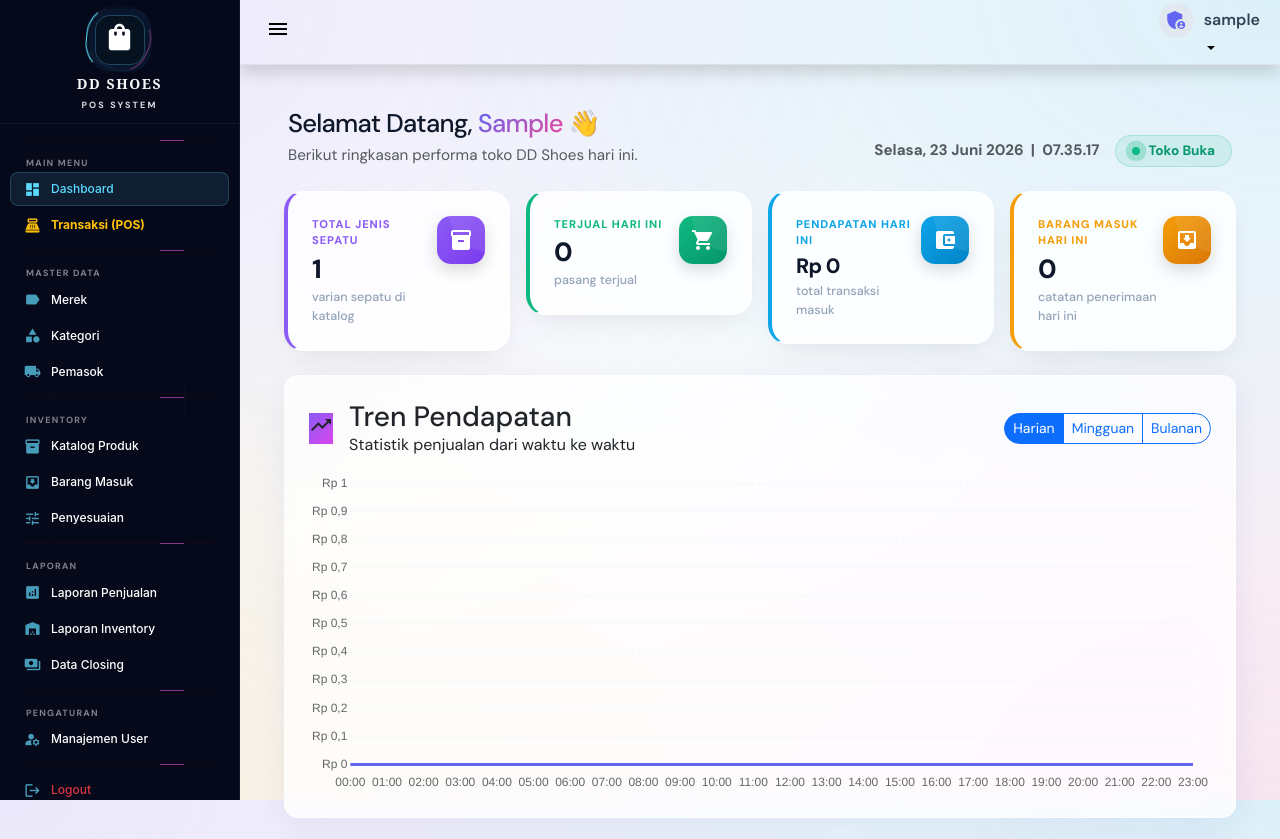
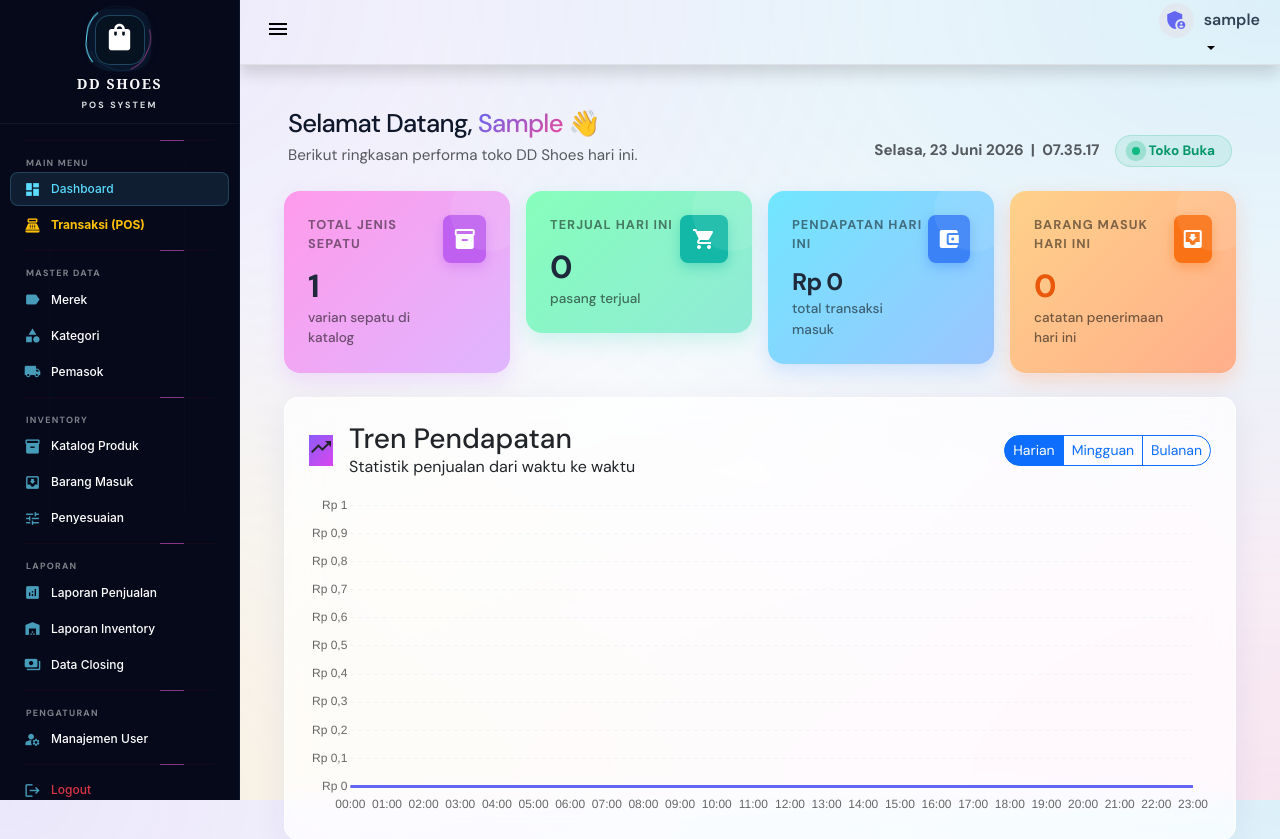
Before and after one commit to irvansusanto152-web/ddshoes_store, a Django app: page / in a window 1280 px wide. Shown: the top 839 px of the page. Run offline with Django 5.2, Linux system fonts and the light colour scheme; a user stored in the database is signed in; tables that the repository leaves empty hold one stand-in row (values such as "Sample post"); some libraries are stand-ins or nearby versions.

Commit message:
Update halaman dashboard

```diff
--- a/templates/dashboard.html
+++ b/templates/dashboard.html
@@ -27,16 +27,16 @@
 <div class="row g-3 mb-4">
     <!-- Total Stok -->
     <div class="col-sm-6 col-xl-3">
-        <a href="{% url 'products_list' %}" class="text-decoration-none text-dark" style="display:block; transition: transform 0.2s;">
-            <div class="dash-metric-card" style="border-left: 4px solid #8b5cf6;">
+        <a href="{% url 'products_list' %}" class="text-decoration-none" style="display:block; transition: transform 0.2s;">
+            <div class="dash-metric-card rounded-4 p-4 border-0" style="background: linear-gradient(135deg, #ff9aeb 0%, #dfb6ff 100%); height: 100%; box-shadow: 0 8px 20px rgba(223, 182, 255, 0.4);">
                 <div class="d-flex justify-content-between align-items-start">
                     <div>
-                        <p class="dm-label" style="color:#8b5cf6;">TOTAL JENIS SEPATU</p>
-                        <h3 class="dm-value dm-counter" data-target="{{ total_stock }}">0</h3>
-                        <p class="dm-sub">varian sepatu di katalog</p>
+                        <p class="dm-label fw-bold mb-3" style="color: rgba(0,0,0,0.5); font-size: 0.8rem; letter-spacing: 1px;">TOTAL JENIS SEPATU</p>
+                        <h3 class="dm-value dm-counter fw-bolder mb-1" style="color: #1e293b; font-size: 2rem;" data-target="{{ total_stock }}">0</h3>
+                        <p class="dm-sub" style="color: rgba(0,0,0,0.55); font-size: 0.85rem; margin-bottom: 0;">varian sepatu di katalog</p>
                     </div>
-                    <div class="dm-icon" style="background: linear-gradient(135deg,#8b5cf6,#7c3aed);">
-                        <i class="material-icons">inventory_2</i>
+                    <div class="rounded-3 d-flex align-items-center justify-content-center" style="width: 48px; height: 48px; background: #c060f0; color: white; box-shadow: 0 4px 12px rgba(192, 96, 240, 0.4);">
+                        <i class="material-icons" style="font-size: 24px;">inventory_2</i>
                     </div>
                 </div>
             </div>
@@ -45,16 +45,16 @@
 
     <!-- Terjual -->
     <div class="col-sm-6 col-xl-3">
-        <a href="{% url 'sales_report' %}" id="link-total-sold" class="text-decoration-none text-dark" style="display:block; transition: transform 0.2s;">
-            <div class="dash-metric-card" style="border-left: 4px solid #10b981;">
+        <a href="{% url 'sales_report' %}" id="link-total-sold" class="text-decoration-none" style="display:block; transition: transform 0.2s;">
+            <div class="dash-metric-card rounded-4 p-4 border-0" style="background: linear-gradient(135deg, #86febb 0%, #90ead7 100%); height: 100%; box-shadow: 0 8px 20px rgba(144, 234, 215, 0.4);">
                 <div class="d-flex justify-content-between align-items-start">
                     <div>
-                        <p class="dm-label" style="color:#10b981;" id="label-total-sold">TERJUAL HARI INI</p>
-                        <h3 class="dm-value dm-counter" id="val-total-sold" data-target="{{ total_sold_today }}">0</h3>
-                        <p class="dm-sub">pasang terjual</p>
+                        <p class="dm-label fw-bold mb-3" style="color: rgba(0,0,0,0.5); font-size: 0.8rem; letter-spacing: 1px;" id="label-total-sold">TERJUAL HARI INI</p>
+                        <h3 class="dm-value dm-counter fw-bolder mb-1" style="color: #1e293b; font-size: 2rem;" id="val-total-sold" data-target="{{ total_sold_today }}">0</h3>
+                        <p class="dm-sub" style="color: rgba(0,0,0,0.55); font-size: 0.85rem; margin-bottom: 0;">pasang terjual</p>
                     </div>
-                    <div class="dm-icon" style="background: linear-gradient(135deg,#10b981,#059669);">
-                        <i class="material-icons">shopping_cart</i>
+                    <div class="rounded-3 d-flex align-items-center justify-content-center" style="width: 48px; height: 48px; background: #14b8a6; color: white; box-shadow: 0 4px 12px rgba(20, 184, 166, 0.4);">
+                        <i class="material-icons" style="font-size: 24px;">shopping_cart</i>
                     </div>
                 </div>
             </div>
@@ -63,16 +63,16 @@
 
     <!-- Pendapatan -->
     <div class="col-sm-6 col-xl-3">
-        <a href="{% url 'sales_report' %}" id="link-revenue" class="text-decoration-none text-dark" style="display:block; transition: transform 0.2s;">
-            <div class="dash-metric-card" style="border-left: 4px solid #0ea5e9;">
+        <a href="{% url 'sales_report' %}" id="link-revenue" class="text-decoration-none" style="display:block; transition: transform 0.2s;">
+            <div class="dash-metric-card rounded-4 p-4 border-0" style="background: linear-gradient(135deg, #71e6ff 0%, #9bc5ff 100%); height: 100%; box-shadow: 0 8px 20px rgba(155, 197, 255, 0.4);">
                 <div class="d-flex justify-content-between align-items-start">
                     <div>
-                        <p class="dm-label" style="color:#0ea5e9;" id="label-revenue">PENDAPATAN HARI INI</p>
-                        <h3 class="dm-value" style="font-size: 1.3rem;">Rp <span class="dm-counter" id="val-revenue" data-target="{{ revenue_today }}">0</span></h3>
-                        <p class="dm-sub">total transaksi masuk</p>
+                        <p class="dm-label fw-bold mb-3" style="color: rgba(0,0,0,0.5); font-size: 0.8rem; letter-spacing: 1px;" id="label-revenue">PENDAPATAN HARI INI</p>
+                        <h3 class="dm-value fw-bolder mb-1" style="color: #1e293b; font-size: 1.5rem;">Rp <span class="dm-counter" id="val-revenue" data-target="{{ revenue_today }}">0</span></h3>
+                        <p class="dm-sub" style="color: rgba(0,0,0,0.55); font-size: 0.85rem; margin-bottom: 0;">total transaksi masuk</p>
                     </div>
-                    <div class="dm-icon" style="background: linear-gradient(135deg,#0ea5e9,#0284c7);">
-                        <i class="material-icons">account_balance_wallet</i>
+                    <div class="rounded-3 d-flex align-items-center justify-content-center" style="width: 48px; height: 48px; background: #3b82f6; color: white; box-shadow: 0 4px 12px rgba(59, 130, 246, 0.4);">
+                        <i class="material-icons" style="font-size: 24px;">account_balance_wallet</i>
                     </div>
                 </div>
             </div>
@@ -81,16 +81,16 @@
 
     <!-- Barang Masuk -->
     <div class="col-sm-6 col-xl-3">
-        <a href="{% url 'stockin_list' %}" id="link-stockin" class="text-decoration-none text-dark" style="display:block; transition: transform 0.2s;">
-            <div class="dash-metric-card" style="border-left: 4px solid #f59e0b;">
+        <a href="{% url 'stockin_list' %}" id="link-stockin" class="text-decoration-none" style="display:block; transition: transform 0.2s;">
+            <div class="dash-metric-card rounded-4 p-4 border-0" style="background: linear-gradient(135deg, #ffd18a 0%, #ffae8a 100%); height: 100%; box-shadow: 0 8px 20px rgba(255, 174, 138, 0.4);">
                 <div class="d-flex justify-content-between align-items-start">
                     <div>
-                        <p class="dm-label" style="color:#f59e0b;" id="label-stockin">BARANG MASUK HARI INI</p>
-                        <h3 class="dm-value dm-counter" id="val-stockin" data-target="{{ total_barang_masuk }}">0</h3>
-                        <p class="dm-sub" id="sub-stockin">catatan penerimaan hari ini</p>
+                        <p class="dm-label fw-bold mb-3" style="color: rgba(0,0,0,0.5); font-size: 0.8rem; letter-spacing: 1px;" id="label-stockin">BARANG MASUK HARI INI</p>
+                        <h3 class="dm-value dm-counter fw-bolder mb-1" style="color: #ea580c; font-size: 2rem;" id="val-stockin" data-target="{{ total_barang_masuk }}">0</h3>
+                        <p class="dm-sub" id="sub-stockin" style="color: rgba(0,0,0,0.55); font-size: 0.85rem; margin-bottom: 0;">catatan penerimaan hari ini</p>
                     </div>
-                    <div class="dm-icon" style="background: linear-gradient(135deg,#f59e0b,#d97706);">
-                        <i class="material-icons">move_to_inbox</i>
+                    <div class="rounded-3 d-flex align-items-center justify-content-center" style="width: 48px; height: 48px; background: #f97316; color: white; box-shadow: 0 4px 12px rgba(249, 115, 22, 0.4);">
+                        <i class="material-icons" style="font-size: 24px;">move_to_inbox</i>
                     </div>
                 </div>
             </div>
```
